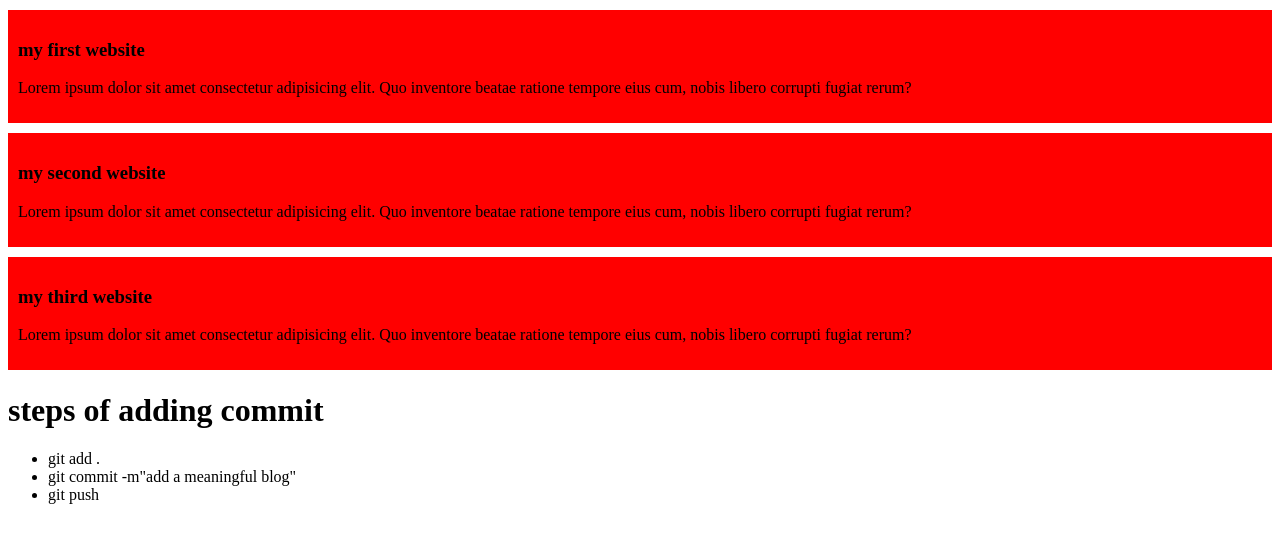
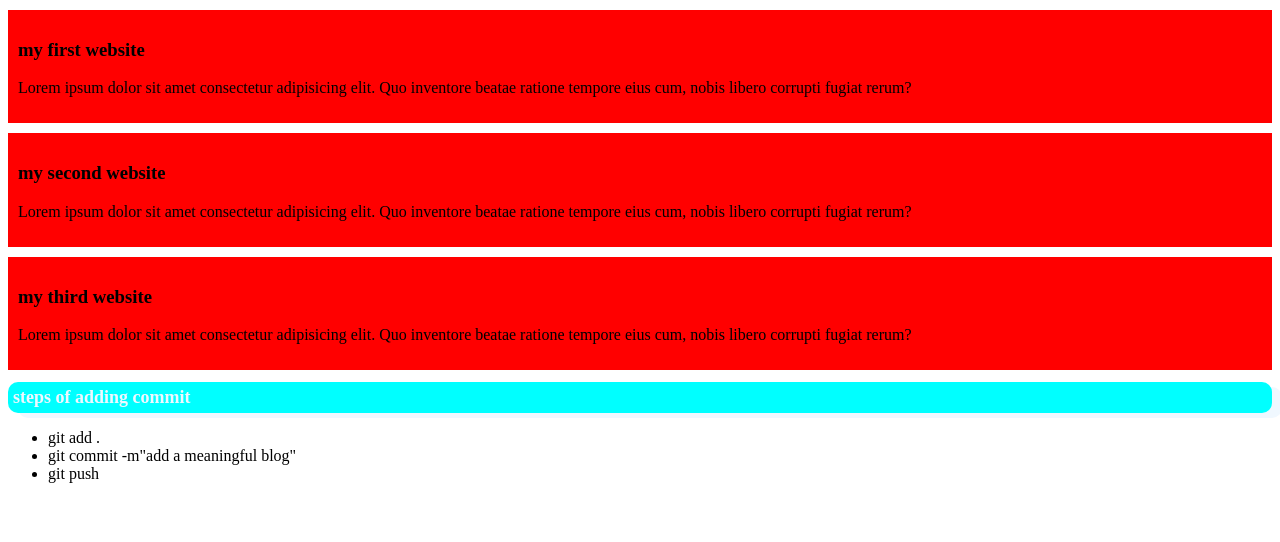
Before and after one commit to minhazchy101/my-simple-website, a plain HTML site: page index.html in a window 1280 px wide. Drawn offline with Linux system fonts and the light colour scheme.

Commit message:
added again

```diff
--- a/blog.css
+++ b/blog.css
@@ -3,3 +3,16 @@ div{
     padding: 10px;
     margin-top: 10px;
 }
+
+.head{
+
+    font-family: 'Times New Roman', Times, serif;
+    font-size: large;
+    color: aliceblue;
+    background-color: aqua;
+    border-radius: 10px;
+    box-shadow: 10px 5px;
+    padding: 5px;
+    width: auto;
+
+}
--- a/index.html
+++ b/index.html
@@ -23,8 +23,8 @@
     <p>Lorem ipsum dolor sit amet consectetur adipisicing elit. Quo inventore beatae ratione tempore eius cum, nobis libero corrupti fugiat rerum?</p>
 </div>
 
-<h1>steps of adding commit</h1>
-<ul>
+<h1 class="head">steps of adding commit</h1>
+<ul class="list">
     <li>git add .</li>
     <li>git commit -m"add a meaningful blog"</li>
     <li>git push</li>
```
